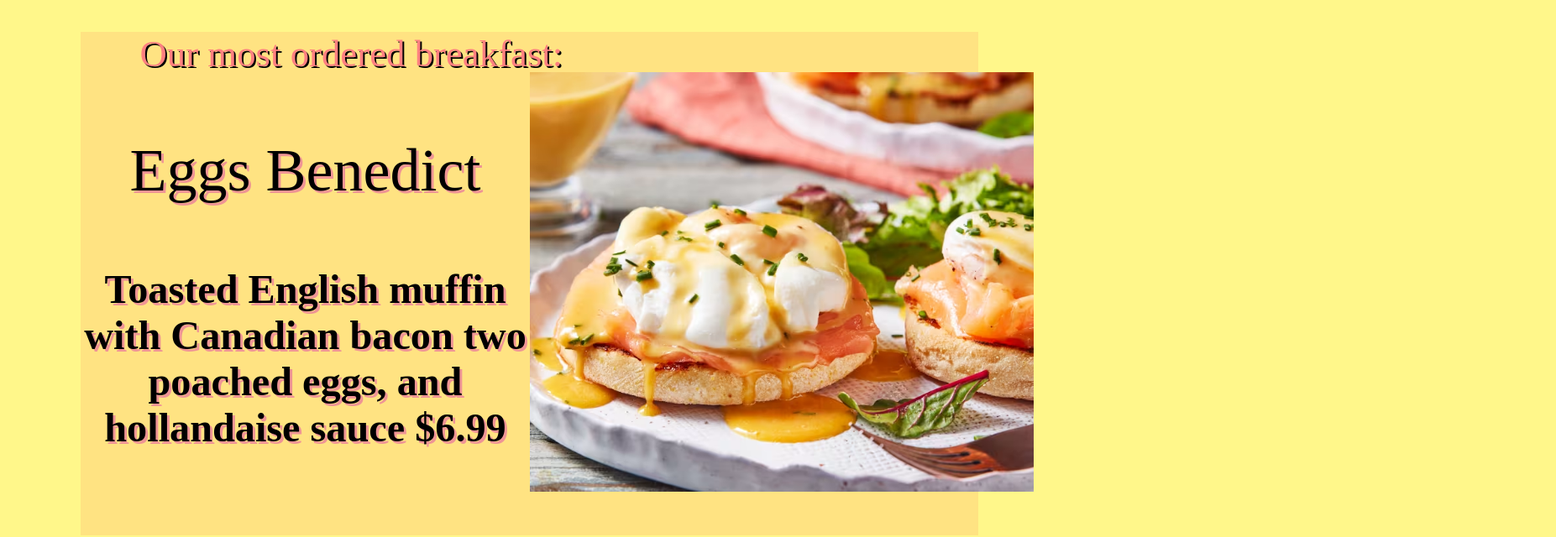
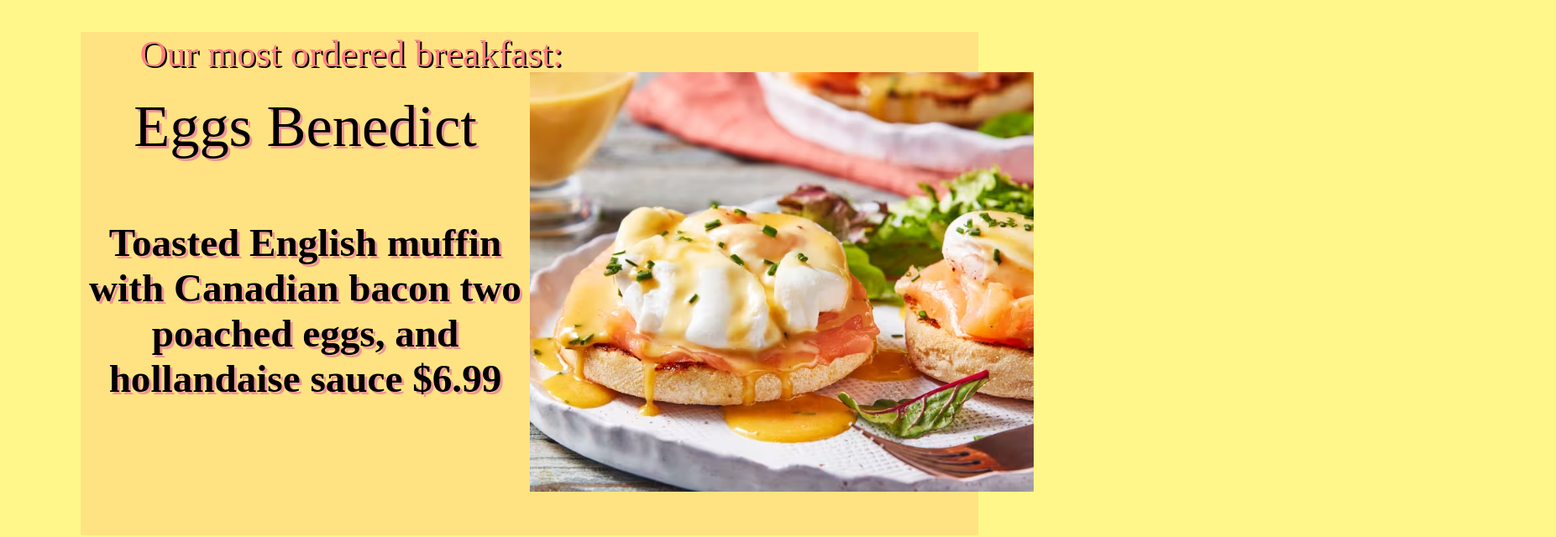
Before and after one commit to chrisjoness2/food-menu, a React (Create React App) app: page / in a window 1280 px wide. Shown: the part 3376-4016 px from the top of the page at 84% size, 1853 px wide, since content can reach past the window. Built offline with nearby package versions, Linux system fonts and the light colour scheme; a web font is replaced by a local one.

Commit message:
finshed everything

```diff
--- a/src/App.css
+++ b/src/App.css
@@ -1,5 +1,10 @@
 html{
   scroll-behavior:smooth;
+}
+
+body{
+  max-width: 100%;
+  overflow-x: hidden;
 }
 
 .storeImg{
@@ -161,10 +166,9 @@ h6{
 
 .fanFavTxt{
   position: relative;
-  margin-top: 0;
-  font-size: 4.5rem;
+  font-size: 4.4rem;
+  bottom: 50px;
   width: 50%;
-  position: relative;
   font-family: 'Calligraffitti', cursive;
   text-align: center;
   color: black;
@@ -177,22 +181,18 @@ h6{
     font-size: 2.8rem;
     text-shadow: 2px 2px 0px black;
     font-family: 'Calligraffitti', cursive;
-
-
   }
 
 
   Footer{
     position:relative;
-    height: 90px;
-    left: 0;
-    right: 0;
+    height: 250px;
   }
 
 
   .copyRight{
     position: relative;
-    left: 43.5%;
+    top: 85%;
+    left: 46%;
     font-size: 1rem;
-    top: 47%;
   }
```
